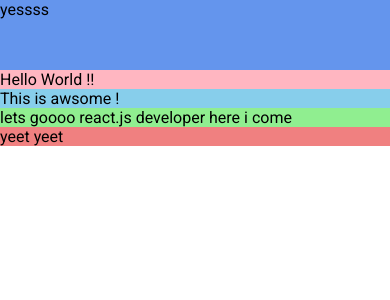
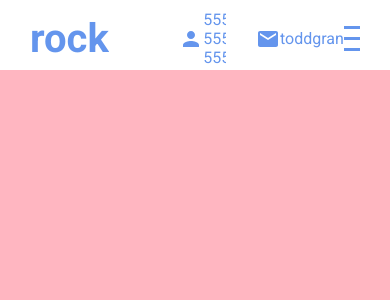
Before and after one commit to Thetodd7/react-portfolio, a React (Create React App) app: page / in a window 390 px wide. Shown: the top 300 px of the page. Built offline with nearby package versions, Linux system fonts and the light colour scheme.

Commit message:
added email, burger, phone #, styled smooth scroll

```diff
--- a/package.json
+++ b/package.json
@@ -3,6 +3,8 @@
   "version": "0.1.0",
   "private": true,
   "dependencies": {
+    "@material-ui/core": "^4.12.3",
+    "@material-ui/icons": "^4.11.2",
     "@testing-library/jest-dom": "^5.14.1",
     "@testing-library/react": "^11.2.7",
     "@testing-library/user-event": "^12.8.3",
--- a/public/index.html
+++ b/public/index.html
@@ -8,13 +8,14 @@
       name="description"
       content="Web site created using create-react-app"
     />
-    <link href="https://fonts.googleapis.com/css2?family=Roboto:wght@100;300;400;700;900&display=swap" rel="stylesheet">
+    <link href="https://fonts.googleapis.com/css2?family=Roboto:wght@100;200;300;400;500;700;900&display=swap" rel="stylesheet">
     <title>React Portfolio Website</title>
     <style>
+      /* // stopped it from overflowing */
       *{
         font-family: 'Roboto', sans-serif;
         margin: 0%;
-
+        overflow-x: hidden;
       }
 
 
--- a/src/App.jsx
+++ b/src/App.jsx
@@ -4,6 +4,8 @@
 import Works from "./components/works/Works"
 import Testimonials from "./components/testimonials/Testimonials"
 import Contact from "./components/contact/Contact"
+import "./app.scss"
+
 
 function App() {
   return (
--- /dev/null
+++ b/src/app.scss
@@ -0,0 +1,21 @@
+.app {
+  height: 100vh;
+  .sections {
+    width: 100%;
+    height: calc(100vh - 70px);
+    background-color: rgb(58, 233, 102);
+    position: relative;
+    top: 70px;
+    scroll-behavior: smooth;
+    scroll-snap-type: y mandatory;
+    scrollbar-width: none; // for firefox
+    &::-webkit-scrollbar{ // all other browsers will not have a scroll bar
+        display: none;
+    }
+    > *{
+      width: 100vh;
+      height: calc(100vh - 70px);
+      scroll-snap-align: start;
+    }
+  }
+}
--- a/src/components/contact/Contact.jsx
+++ b/src/components/contact/Contact.jsx
@@ -2,7 +2,7 @@
 
 export default function Contact() {
     return (
-        <div className="contact">
+        <div className="contact" id="contact" >
 
         </div>
     )
--- a/src/components/intro/Intro.jsx
+++ b/src/components/intro/Intro.jsx
@@ -2,8 +2,8 @@
 
 export default function Intro() {
     return (
-        <div className="intro">
-         Hello World !!
+        <div className="intro" id="intro">
+
         </div>
     )
 }
--- a/src/components/portfolio/Portfolio.jsx
+++ b/src/components/portfolio/Portfolio.jsx
@@ -2,8 +2,8 @@
 
 export default function Portfolio() {
     return (
-        <div className="portfolio">
-           This is awsome !
+        <div className="portfolio" id="portfolio">
+
         </div>
     )
 }
--- a/src/components/testimonials/Testimonials.jsx
+++ b/src/components/testimonials/Testimonials.jsx
@@ -2,8 +2,8 @@
 
 export default function Testimonials() {
     return (
-        <div className="testimonials">
-           yeet yeet
+        <div className="testimonials" id="testimonials">
+
         </div>
     )
 }
--- a/src/components/topbar/Topbar.jsx
+++ b/src/components/topbar/Topbar.jsx
@@ -1,9 +1,35 @@
 import "./topbar.scss"
+import {Person,Mail} from "@material-ui/icons"
 
 export default function Topbar() {
     return (
         <div className="topbar">
-          yessss
+          <div className="wrapper">
+              <div className="left">
+
+              <a href="#intro" className="logo">rocketman</a>
+              <div className="itemContainer">
+                <Person className="icon"/>
+                <span>555 555 555</span>
+              </div>
+              <div className="itemContainer">
+                <Mail className="icon"/>
+                <span>toddgranados@gmail.com</span>
+              </div>
+              </div>
+
+              <div className="right">
+                  <div className="hamburger">
+                    <span className="line1"></span>
+                    <span className="line2"></span>
+                    <span className="line3"></span>
+
+
+                  </div>
+
+
+              </div>
+          </div>
         </div>
     )
 }
--- a/src/components/topbar/topbar.scss
+++ b/src/components/topbar/topbar.scss
@@ -1,6 +1,66 @@
-.topbar{
-    width: 100%;
-    height: 70px;
-    background-color: cornflowerblue;
+@import "../../global.scss";
 
+.topbar {
+  width: 100%;
+  height: 70px;
+  background-color: white;
+  color: $mainColor;
+  position: fixed;
+  top: 0;
+  z-index: 2;
+
+  .wrapper {
+    padding: 10px 30px;
+    display: flex;
+    align-items: center;
+    justify-content: space-between;
+
+    .left {
+      display: flex;
+      align-items: center;
+
+      .logo {
+        font-size: 40px;
+        font-weight: 700;
+        text-decoration: none;
+        color: inherit;
+        margin-right: 40px;
+      }
+      .itemContainer {
+        display: flex;
+        align-items: center;
+        margin-left: 30px;
+        .icons {
+          font-size: 18px;
+          margin-right: 5px;
+        }
+        .span {
+          font-size: 15px;
+          font-weight: 400;
+        }
+      }
+    }
+    .right{
+
+        .hamburger{
+            width: 32px;
+            height: 25px;
+            display: flex;
+            flex-direction: column;
+            justify-content: space-between;
+            cursor: pointer;
+            span{
+                width: 100%;
+                height: 3px;
+                background-color: $mainColor;
+
+
+            }
+        }
+
+
+    }
+
+
+  }
 }
--- a/src/components/works/Works.jsx
+++ b/src/components/works/Works.jsx
@@ -2,8 +2,8 @@
 
 export default function Works() {
     return (
-        <div className="works">
-          lets goooo react.js developer here i come
+        <div className="works" id="works">
+
         </div>
     )
 }
--- /dev/null
+++ b/src/global.scss
@@ -0,0 +1 @@
+$mainColor: cornflowerblue;
```
Also changed, not shown: 1 other file (tests, documents, lock files or other folders).
